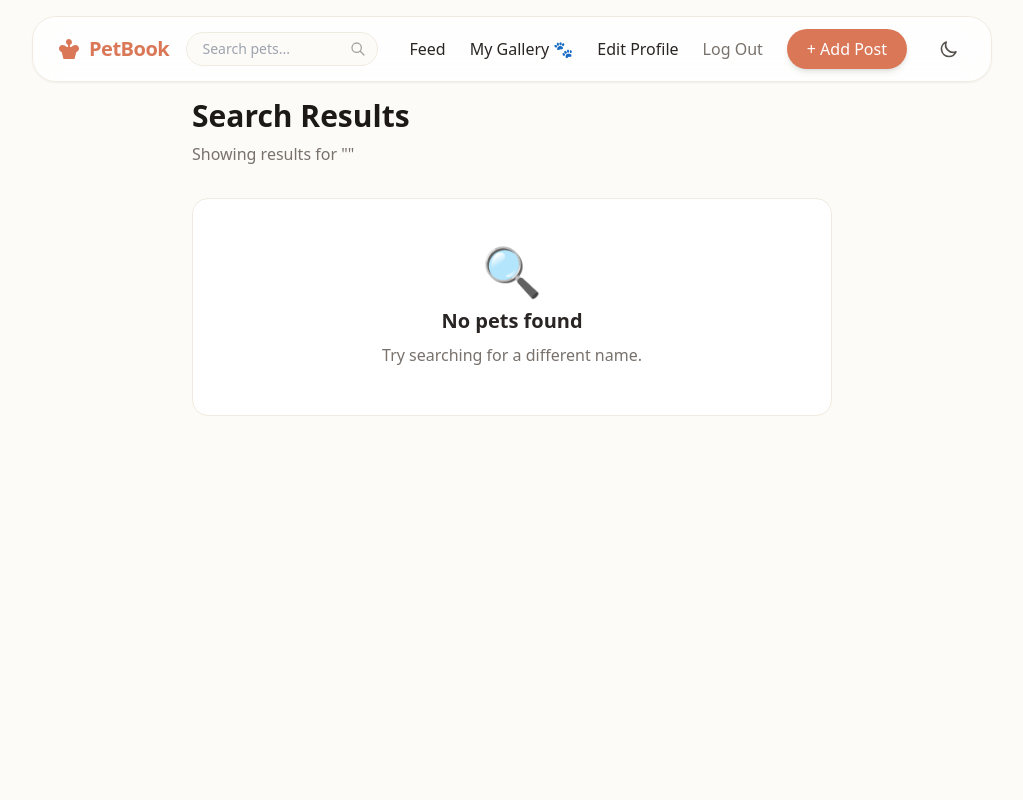
After one commit to MartinParf/petbook, a Django app: page /users/search/ in a window 1280 px wide. The commit adds this page. Shown: the whole page, without its empty margins (128-1151 px from the left). Run offline with Django 5.2, Linux system fonts and the light colour scheme; the visitor is signed in with stand-in values (Sample User, id 1); parts of the project's set-up code (start-up, migrations or seed data) failed here and were passed over; some libraries are stand-ins or nearby versions.

Commit message:
search bar,logic

```diff
--- a/templates/base.html
+++ b/templates/base.html
@@ -46,6 +46,14 @@
             </a>
 
             <div class="hidden md:flex items-center gap-6 font-medium text-sm lg:text-base">
+                <form action="{% url 'users:search' %}" method="GET" class="relative mr-2">
+                    <input type="text" name="q" placeholder="Search pets..." required
+                        class="bg-cream dark:bg-softdark border border-cream-dark dark:border-softdark-border rounded-full py-1.5 pl-4 pr-10 text-sm focus:outline-none focus:ring-2 focus:ring-accent transition-all w-40 lg:w-48 text-stone-800 dark:text-stone-200">
+                    <button type="submit" class="absolute right-3 top-1/2 transform -translate-y-1/2 text-stone-400 hover:text-accent">
+                        <svg class="w-4 h-4" fill="none" stroke="currentColor" viewBox="0 0 24 24"><path stroke-linecap="round" stroke-linejoin="round" stroke-width="2" d="M21 21l-6-6m2-5a7 7 0 11-14 0 7 7 0 0114 0z"></path></svg>
+                    </button>
+                </form>
+
                 <a href="{% url 'tweets:feed' %}" class="transition-colors {% if request.resolver_match.url_name == 'feed' %}text-accent font-bold{% else %}hover:text-accent dark:hover:text-accent{% endif %}">Feed</a>
 
                 {% if request.user.is_authenticated %}
--- a/templates/tweets/feed.html
+++ b/templates/tweets/feed.html
@@ -138,8 +138,10 @@
 
         </article>
     {% empty %}
-        <div class="text-center py-12 text-stone-500 dark:text-stone-400 bg-white dark:bg-softdark-light rounded-3xl shadow-sm border border-cream-dark dark:border-softdark-border">
-            <p class="text-xl font-medium">It's quiet here...</p>
+        <div class="text-center py-16 bg-white dark:bg-softdark-light rounded-3xl shadow-sm border border-cream-dark dark:border-softdark-border">
+            <div class="text-6xl mb-3 opacity-70">🍃</div>
+            <h3 class="text-xl font-bold text-stone-800 dark:text-stone-200 mb-1">It's incredibly quiet here</h3>
+            <p class="text-stone-500 dark:text-stone-400">Be the first to share something amazing!</p>
         </div>
     {% endfor %}
 </div>
--- /dev/null
+++ b/templates/users/search_results.html
@@ -0,0 +1,38 @@
+{% extends 'base.html' %}
+{% block title %}Search Results{% endblock %}
+
+{% block content %}
+<div class="max-w-2xl mx-auto">
+    <h1 class="text-3xl font-extrabold text-stone-900 dark:text-white mb-2">Search Results</h1>
+    <p class="text-stone-500 dark:text-stone-400 mb-8">Showing results for "<span class="font-bold text-stone-700 dark:text-stone-300">{{ query }}</span>"</p>
+
+    <div class="space-y-4">
+        {% for user in users %}
+            <a href="{% url 'tweets:user_gallery' user.username %}" class="flex items-center gap-4 bg-white dark:bg-softdark-light p-4 rounded-2xl border border-cream-dark dark:border-softdark-border hover:shadow-md transition-all group">
+                {% if user.avatar %}
+                    <img src="{{ user.avatar.url }}" alt="Avatar" class="w-16 h-16 rounded-full object-cover">
+                {% else %}
+                    <div class="w-16 h-16 rounded-full bg-cream-dark dark:bg-softdark flex items-center justify-center text-accent font-bold text-2xl">
+                        {{ user.pet_name|first|default:user.username|first|upper }}
+                    </div>
+                {% endif %}
+
+                <div class="flex-grow">
+                    <h3 class="text-xl font-bold text-stone-900 dark:text-white group-hover:text-accent transition-colors">{{ user.pet_name|default:user.username }}</h3>
+                    <p class="text-stone-500 dark:text-stone-400 text-sm">@{{ user.username }}</p>
+                </div>
+
+                <div class="text-stone-300 dark:text-stone-600 group-hover:text-accent transition-colors">
+                    <svg class="w-6 h-6" fill="none" stroke="currentColor" viewBox="0 0 24 24"><path stroke-linecap="round" stroke-linejoin="round" stroke-width="2" d="M9 5l7 7-7 7"></path></svg>
+                </div>
+            </a>
+        {% empty %}
+            <div class="text-center py-12 bg-white dark:bg-softdark-light rounded-2xl border border-cream-dark dark:border-softdark-border">
+                <div class="text-5xl mb-3">🔍</div>
+                <h3 class="text-xl font-bold text-stone-800 dark:text-stone-200">No pets found</h3>
+                <p class="text-stone-500 dark:text-stone-400 mt-2">Try searching for a different name.</p>
+            </div>
+        {% endfor %}
+    </div>
+</div>
+{% endblock %}
--- a/users/urls.py
+++ b/users/urls.py
@@ -11,4 +11,6 @@ urlpatterns = [
 
     # NOVÉ: Cesta k úpravě profilu
     path('profile/edit/', views.edit_profile_view, name='edit_profile'),
+    # NOVÉ: Cesta pro vyhledávání
+    path('search/', views.search_users_view, name='search'),
 ]
--- a/users/views.py
+++ b/users/views.py
@@ -1,10 +1,13 @@
 from django.shortcuts import render, redirect
 from django.contrib.auth import login, logout
+from django.contrib.auth import get_user_model
 from django_ratelimit.decorators import ratelimit
 from .forms import CustomUserCreationForm, CustomAuthenticationForm, UserProfileForm
 from django.contrib.auth.decorators import login_required
 from .tasks import send_welcome_email_task  # <-- Importujeme náš úkol
+from django.db.models import Q
 
+User = get_user_model()
 # OMEZENÍ: Z jedné IP adresy max 5 pokusů o registraci za hodinu (Zastaví botnety)
 @ratelimit(key='ip', rate='5/h', block=True)
 def register_view(request):
@@ -68,3 +71,21 @@ def edit_profile_view(request):
         form = UserProfileForm(instance=request.user)
 
     return render(request, 'users/edit_profile.html', {'form': form})
+
+# Dolů přidej nové view:
+@login_required(login_url='users:login')
+@ratelimit(key='user', rate='30/m', block=True)
+def search_users_view(request):
+    query = request.GET.get('q', '').strip()
+    users = []
+
+    if query:
+        # Vyhledá uživatele, kde uživatelské jméno NEBO jméno mazlíčka obsahuje hledaný text
+        users = User.objects.filter(
+            Q(username__icontains=query) | Q(pet_name__icontains=query)
+        ).exclude(id=request.user.id)[:10]  # Vyloučíme sami sebe a omezíme na 10 výsledků
+
+    return render(request, 'users/search_results.html', {
+        'users': users,
+        'query': query
+    })
```
Also changed, not shown: templates/404.html (added, +20 -0 lines), templates/tweets/gallery.html (+17 -2 lines).
